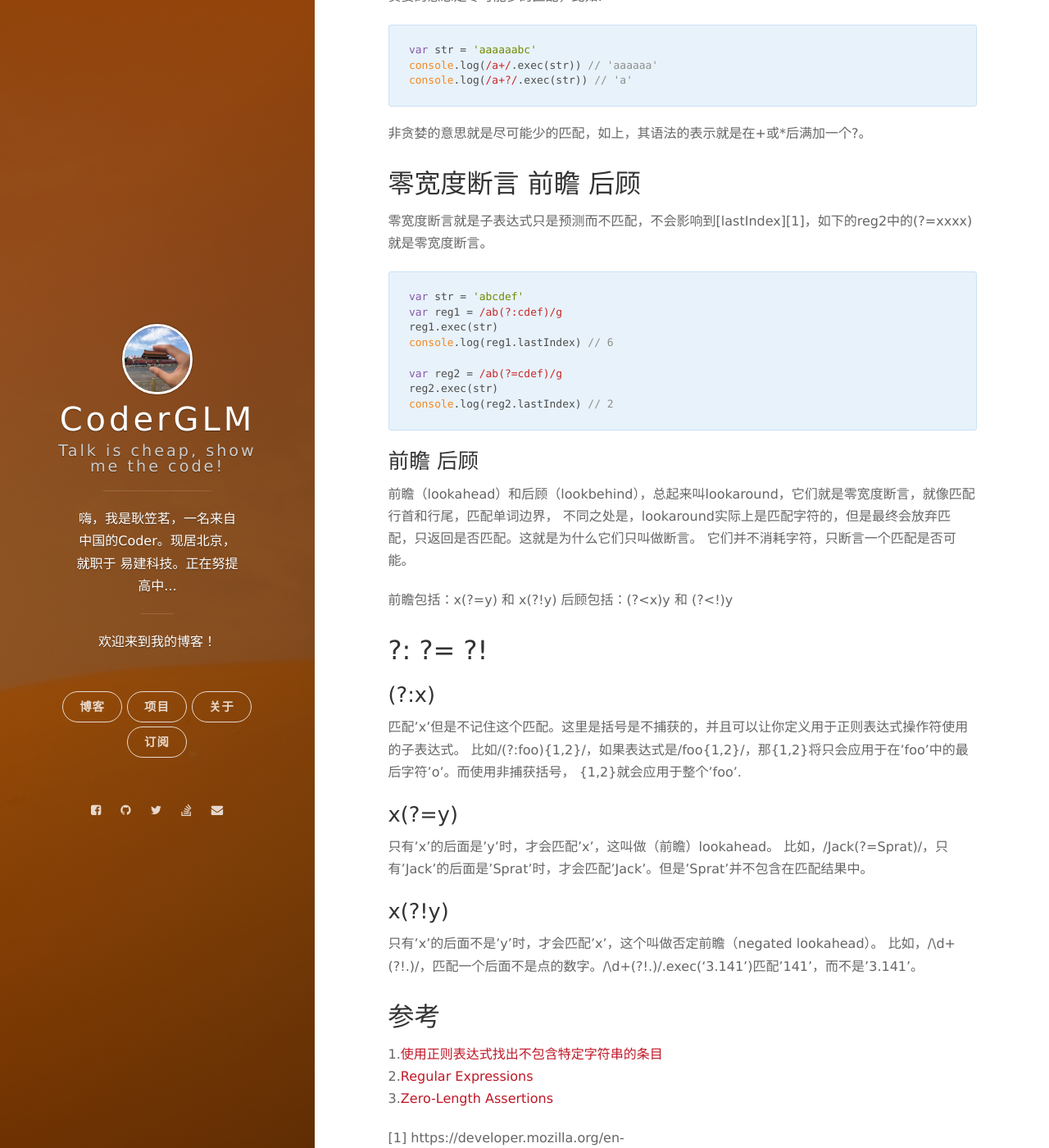
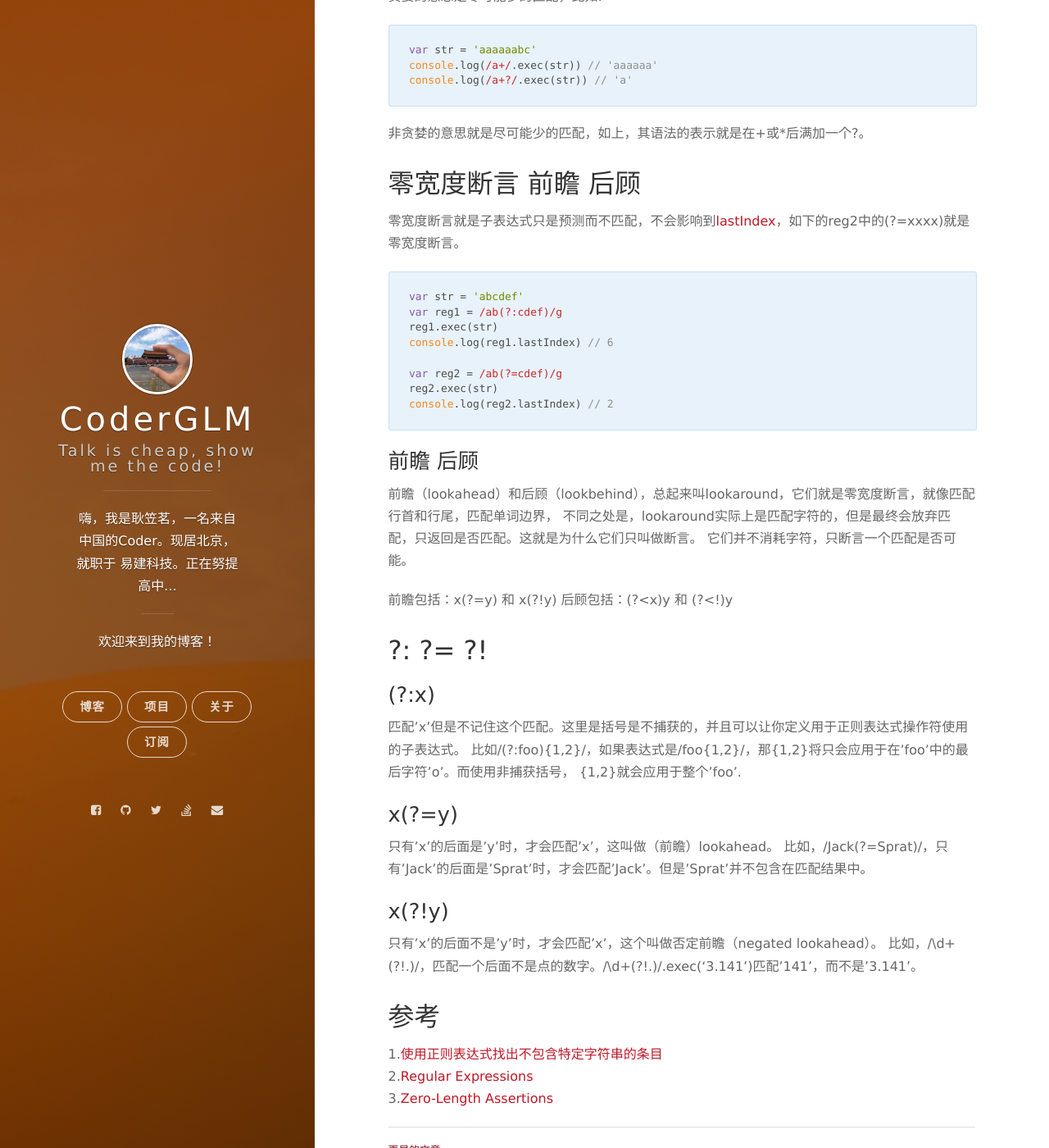
Before and after one commit to CoderLim/jekyll-based-blog, a Jekyll site: the page built from _posts/2016-11-01-regex-some-important-concept.markdown, in a window 1280 px wide and 1400 px high, scrolled down 665 px. Shown: the whole window at 82% size. Built offline with Jekyll 4.4.1, drawn with Linux system fonts in a browser that asks for light colours; nearby versions of some CDN libraries; comment, search, counter and statistics services are not loaded; some of the changed text lies outside the part shown.

Commit message:
Update _posts/2016-11-01-regex-some-important-concept.markdown

```diff
--- a/_posts/2016-11-01-regex-some-important-concept.markdown
+++ b/_posts/2016-11-01-regex-some-important-concept.markdown
@@ -84,4 +84,4 @@ console.log(reg2.lastIndex) // 2
 2.[Regular Expressions](https://developer.mozilla.org/en/docs/Web/JavaScript/Guide/Regular_Expressions)<br/>
 3.[Zero-Length Assertions](http://www.regular-expressions.info/lookaround.html)
 
-[1] https://developer.mozilla.org/en-US/docs/Web/JavaScript/Reference/Global_Objects/RegExp/lastIndex "正则表达式之lastIndex"
+[1]: https://developer.mozilla.org/en-US/docs/Web/JavaScript/Reference/Global_Objects/RegExp/lastIndex "正则表达式之lastIndex"
```
